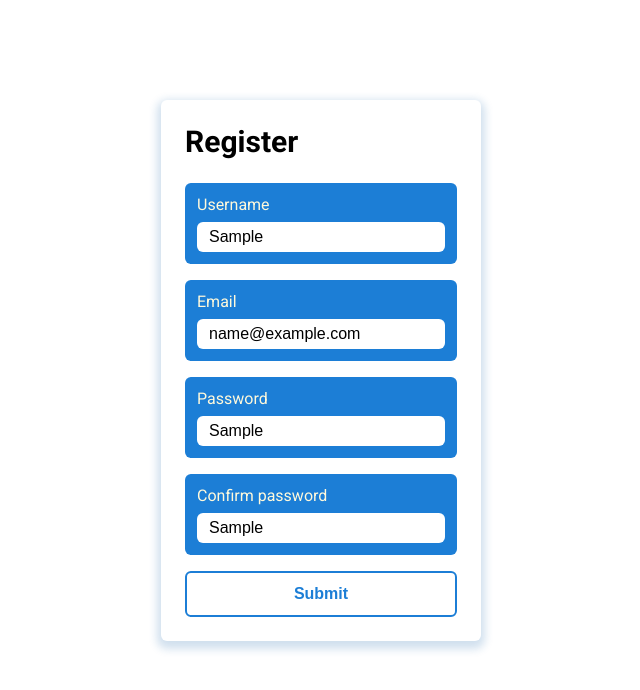
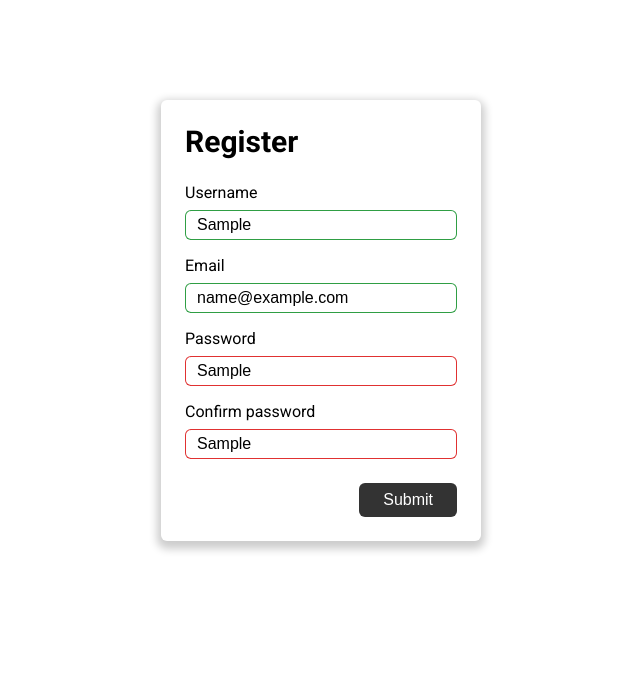
Before and after one commit to ArjanHoek/FormValidator, a plain HTML site: page index.html in a window 1280 px wide. Both pictures are taken after typing "Sample", "name@example.com", "Sample", "Sample" into the empty fields and a click on the button "Submit". Shown: the whole page, without its empty margins (319-959 px from the left). Drawn offline with Linux system fonts and the light colour scheme.

Commit message:
add functionality and update styling

```diff
--- a/index.html
+++ b/index.html
@@ -15,22 +15,22 @@
       <div class="form-items">
         <div class="form-item">
           <label>Username</label>
-          <input placeholder="Enter username" />
+          <input name="username" placeholder="Enter username" />
         </div>
         <div class="form-item">
           <label>Email</label>
-          <input placeholder="Enter emailaddress" />
+          <input name="email" placeholder="Enter emailaddress" />
         </div>
         <div class="form-item">
           <label>Password</label>
-          <input placeholder="Enter password" />
+          <input name="password" placeholder="Enter password" />
         </div>
         <div class="form-item">
           <label>Confirm password</label>
-          <input placeholder="Enter password again" />
+          <input name="password-confirm" placeholder="Enter password again" />
         </div>
-        <button class="form-item form-submit">Submit</button>
       </div>
+      <button type="submit" class="form-submit">Submit</button>
     </div>
 
     <script src="script.js"></script>
--- a/script.js
+++ b/script.js
@@ -0,0 +1,34 @@
+const submit = document.querySelector('.form-submit');
+
+const validateUserName = value => value.toLowerCase().trim().length >= 5;
+
+const validateEmail = value =>
+  value.match(
+    /^(([^<>()[\]\\.,;:\s@"]+(\.[^<>()[\]\\.,;:\s@"]+)*)|(".+"))@((\[[0-9]{1,3}\.[0-9]{1,3}\.[0-9]{1,3}\.[0-9]{1,3}\])|(([a-zA-Z\-0-9]+\.)+[a-zA-Z]{2,}))$/
+  );
+
+const validators = {
+  username: input => validateUserName(input),
+  email: input => validateEmail(input),
+  password: value => {
+    return false;
+  },
+  'password-confirm': value => {
+    return false;
+  },
+};
+
+resetValidation = item => item.classList.remove('valid', 'invalid');
+updateValidation = (item, isValid) =>
+  item.classList.add(isValid ? 'valid' : 'invalid');
+
+validateItem = item => {
+  const input = item.querySelector('input');
+
+  resetValidation(item);
+  updateValidation(item, validators[input.name](input.value));
+};
+
+submit.addEventListener('click', () =>
+  document.querySelectorAll('.form-item').forEach(item => validateItem(item))
+);
--- a/style.css
+++ b/style.css
@@ -15,12 +15,14 @@ body {
 }
 
 .form {
+  display: flex;
+  flex-direction: column;
   font-size: 1.6rem;
   width: 32rem;
   margin: 10rem auto;
   padding: 2.4rem;
   border-radius: 0.6rem;
-  box-shadow: 0 0.4rem 0.8rem 0.4rem rgba(24, 100, 171, 0.2);
+  box-shadow: 0 0.4rem 0.8rem 0.4rem rgba(0, 0, 0, 0.2);
 }
 
 .form-header {
@@ -32,6 +34,7 @@ body {
   display: flex;
   flex-direction: column;
   gap: 1.6rem;
+  margin-bottom: 2.4rem;
 }
 
 .form-item {
@@ -39,13 +42,7 @@ body {
   display: flex;
   flex-direction: column;
   gap: 0.8rem;
-  background-color: #1c7ed6;
-  padding: 1.2rem;
   border-radius: 0.6rem;
-}
-
-.form-item label {
-  color: #fff9db;
 }
 
 .form-item input {
@@ -54,23 +51,31 @@ body {
   border: none;
   outline: none;
   border-radius: 0.6rem;
-}
-
-.form-item input:focus {
+  box-shadow: inset 0 0 0 0.1rem #333;
 }
 
 .form-submit {
-  background-color: #fff;
-  align-items: center;
-  color: #1c7ed6;
-  border: 0.2rem solid currentColor;
-  font-weight: 700;
+  font-size: inherit;
+  padding: 0.8rem 2.4rem;
+  border-radius: 0.6rem;
+  border: none;
+  background-color: #333;
+  color: #fff;
   cursor: pointer;
-  transition: all 200ms;
+  transition: all 300ms;
+  align-self: flex-end;
 }
 
 .form-submit:hover {
-  background-color: #1c7ed6;
-  color: #fff;
-  border-color: #1c7ed6;
+  background-color: #fff;
+  color: #333;
+  box-shadow: inset 0 0 0 0.1rem #333;
 }
+
+.form-item.valid input {
+  box-shadow: inset 0 0 0 0.1rem #2f9e44;
+}
+
+.form-item.invalid input {
+  box-shadow: inset 0 0 0 0.1rem #e03131;
+}
```
